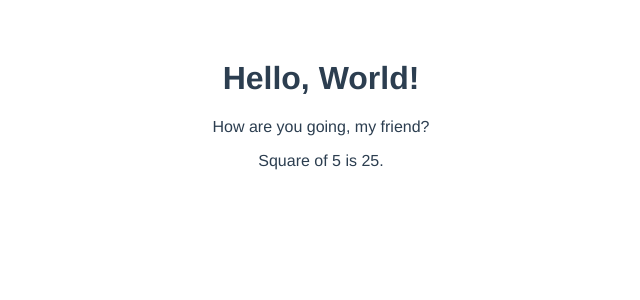
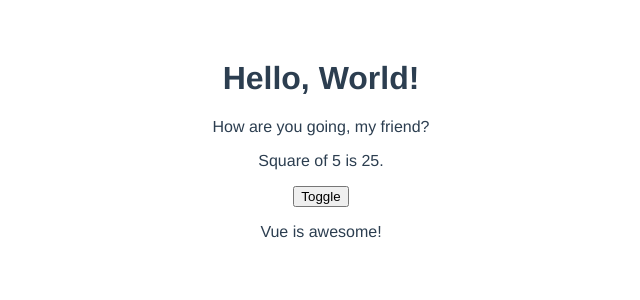
Before and after one commit to ChaoticRoman/vue-getting-started, a Vue app: page / in a window 1280 px wide. Shown: the top 300 px of the page, without its empty margins (319-959 px from the left). Built offline with nearby package versions, Linux system fonts and the light colour scheme.

Commit message:
Add toggle

```diff
--- a/src/App.vue
+++ b/src/App.vue
@@ -2,8 +2,8 @@
 import { ref, computed } from 'vue'
 
 const greeting = ref("How are you going, my friend?");
-
 const x = ref(5);
+let awesome = ref(true);
 
 const computed_example = computed(() => {
   return x.value * x.value;
@@ -16,6 +16,11 @@ const computed_example = computed(() => {
     {{ greeting }}
     <p />
     Square of {{ x }} is {{ computed_example }}.
+    <p />
+    <button @click="awesome = !awesome">Toggle</button>
+    <p />
+    <div v-if="awesome">Vue is awesome!</div>
+    <div v-else>Oh no 😢</div>
   </div>
 </template>
 
```
